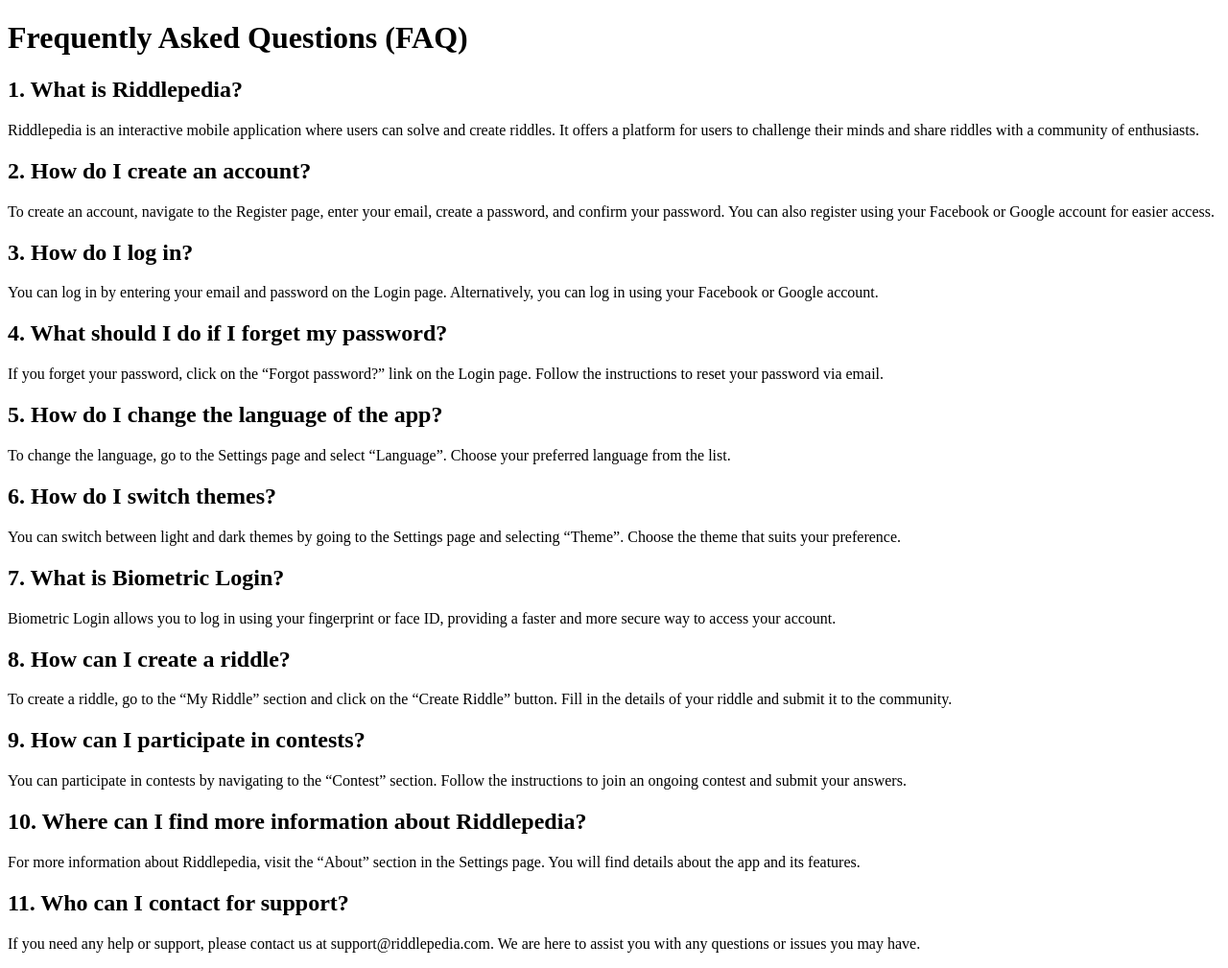
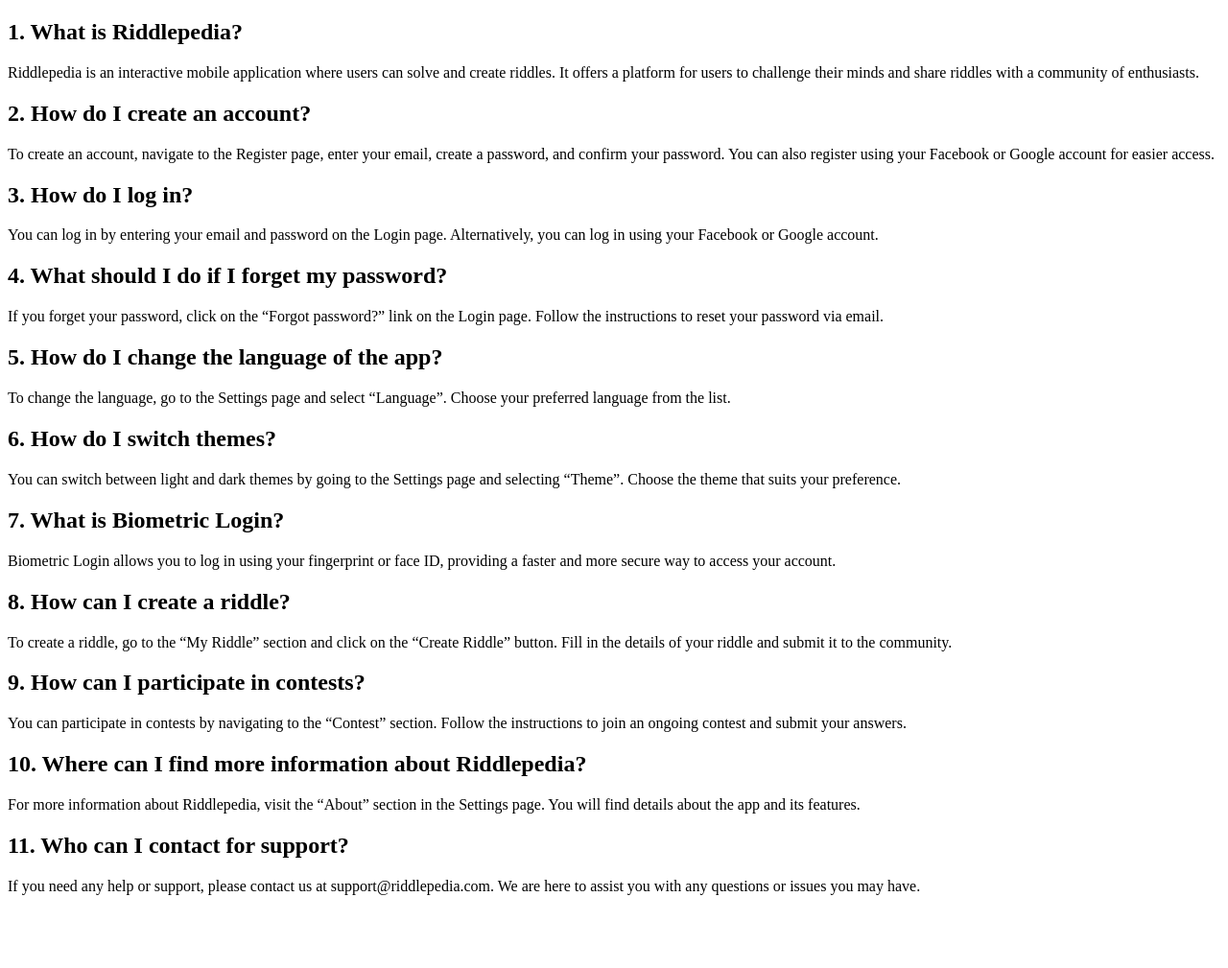
Before and after one commit to maskalsaintek/riddlepedia-faq-page, a Jekyll site: the page built from index.md, in a window 1280 px wide. Shown: the whole page at 96% size. Built offline with Jekyll 4.4.1, drawn with Linux system fonts in a browser that asks for light colours; our own code applies the rules of GitHub Pages for plain Markdown files; after the commit the page ends 949 px from its top, so only the background shows below that.

Commit message:
Update index.md

```diff
--- a/index.md
+++ b/index.md
@@ -1,7 +1,5 @@
-# Frequently Asked Questions (FAQ)
-
 ## 1. What is Riddlepedia?
-Riddlepedia is an interactive mobile application where users can solve and create riddles. It offers a platform for users to challenge their minds and share riddles with a community of enthusiasts.
+<p align="justify">Riddlepedia is an interactive mobile application where users can solve and create riddles. It offers a platform for users to challenge their minds and share riddles with a community of enthusiasts.</p>
 
 ## 2. How do I create an account?
 To create an account, navigate to the Register page, enter your email, create a password, and confirm your password. You can also register using your Facebook or Google account for easier access.
```
